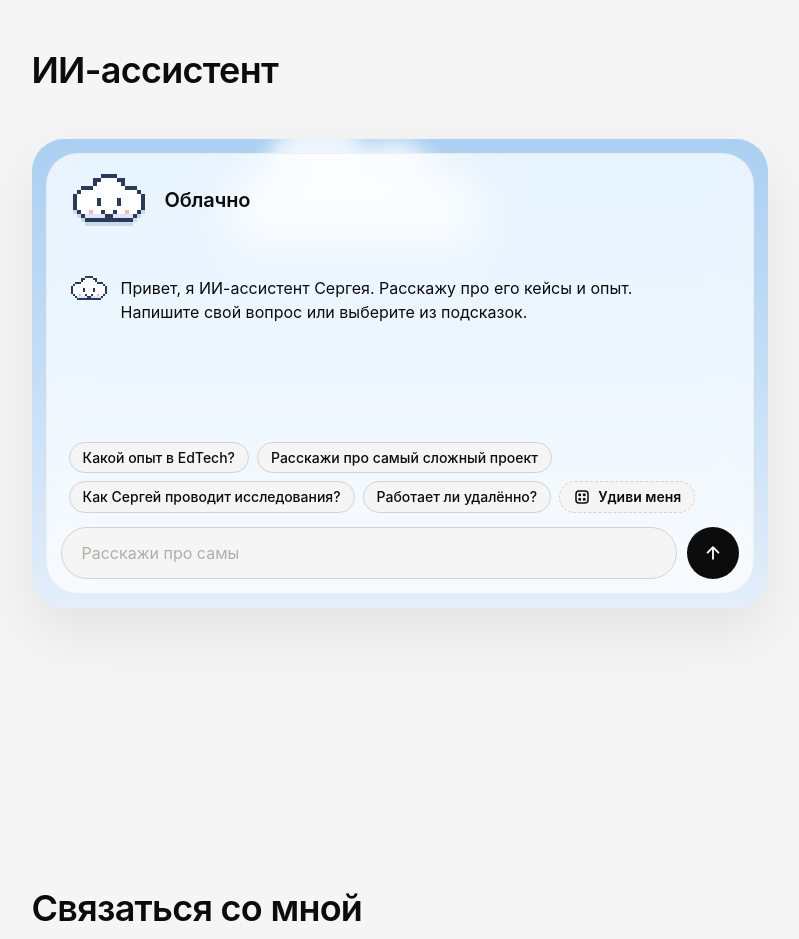
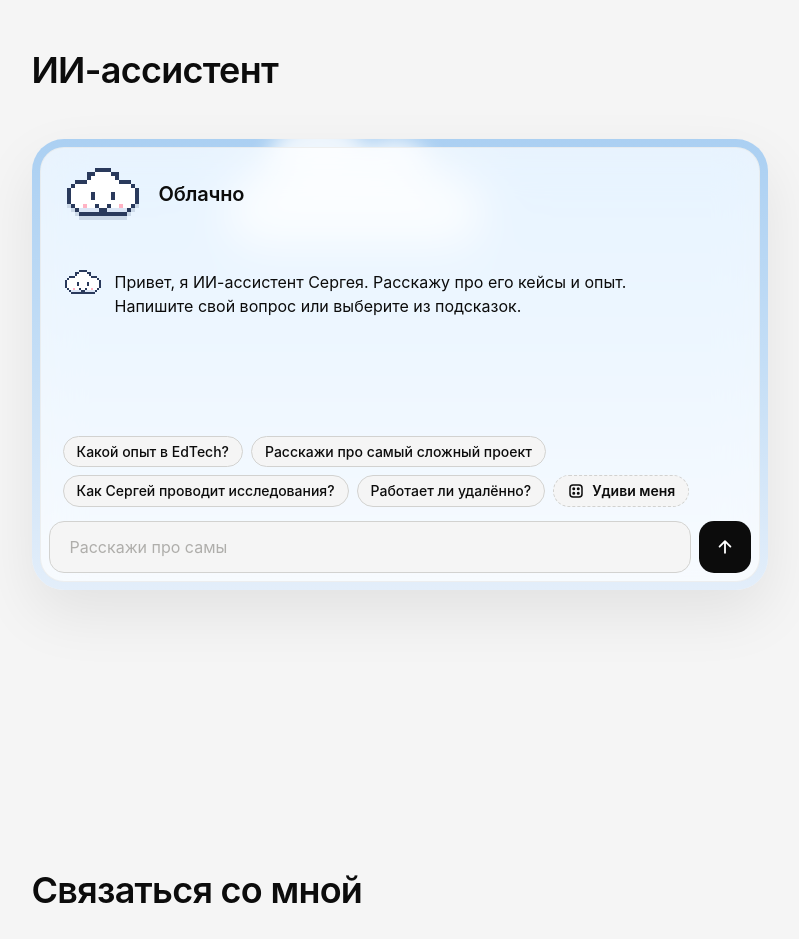
Before and after one commit to svanakov/svanakov-Product-Designer, a plain HTML site: page index.html in a window 1280 px wide. Shown: the part 4540-5479 px from the top of the page, without its empty margins (233-1032 px from the left). Drawn offline with Linux system fonts and the light colour scheme; animation ran at ten frames a second.

Commit message:
Assistant window: concentric border radii (frame, card, input, send button, counter)
Co-Authored-By: Claude Sonnet 5.5 <noreply@anthropic.com>

```diff
--- a/site.css
+++ b/site.css
@@ -437,10 +437,10 @@ body[data-page="home"] { padding-bottom: 88px; }
 .hero [data-hero="2"] { animation-delay: .15s; }
 
 /* ---------- Ассистент: сцена на «небе», стеклянная карточка, живой шар ---------- */
-.ai { position: relative; isolation: isolate; border-radius: 32px; overflow: hidden; padding: 14px; margin-bottom: 56px; background: linear-gradient(180deg, var(--sky-1) -30%, var(--sky-2) 50%, var(--sky-3) 100%); box-shadow: 0 24px 60px var(--shadow); }
+.ai { --r: 32px; --p: 8px; --g: 8px; position: relative; isolation: isolate; border-radius: var(--r); overflow: hidden; padding: var(--p); margin-bottom: 56px; background: linear-gradient(180deg, var(--sky-1) -30%, var(--sky-2) 50%, var(--sky-3) 100%); box-shadow: 0 24px 60px var(--shadow); }
 .ai__sky { position: absolute; inset: 0; z-index: -1; pointer-events: none; overflow: hidden; }
 .ai__card { background: color-mix(in oklch, var(--surface) 74%, transparent); -webkit-backdrop-filter: blur(20px) saturate(1.3); backdrop-filter: blur(20px) saturate(1.3);
-  border: 1px solid color-mix(in oklch, var(--border) 60%, transparent); border-radius: 32px; overflow: hidden; }
+  border: 1px solid color-mix(in oklch, var(--border) 60%, transparent); border-radius: calc(var(--r) - var(--p)); overflow: hidden; }
 .ai__head { display: flex; align-items: center; gap: 16px; padding: 20px 22px 16px; }
 .ai__titles { flex: 1; min-width: 0; }
 .ai__titles h3 { margin: 0; font-size: 20px; font-weight: 600; letter-spacing: -0.01em; }
@@ -457,7 +457,7 @@ body[data-page="home"] { padding-bottom: 88px; }
 .ai__case { display: flex; align-items: center; gap: 12px; margin-top: 12px; padding: 10px 14px 10px 10px; border-radius: 16px; background: var(--bg); border: 1px solid var(--border); text-decoration: none; color: inherit; max-width: 420px;
   transition: border-color .4s ease, transform .6s cubic-bezier(.22, 1, .36, 1), box-shadow .6s cubic-bezier(.22, 1, .36, 1); }
 .ai__case:hover { border-color: var(--accent); transform: translateY(-2px); box-shadow: 0 10px 24px var(--shadow); }
-.ai__case img { width: 64px; height: 44px; object-fit: cover; border-radius: 10px; flex: none; }
+.ai__case img { width: 64px; height: 44px; object-fit: cover; border-radius: 6px; flex: none; }
 .ai__case--tg { padding-left: 16px; }
 .ai__case-t { flex: 1; min-width: 0; display: flex; flex-direction: column; }
 .ai__case-t b { font-size: 16px; font-weight: 600; }
@@ -474,12 +474,12 @@ body[data-page="home"] { padding-bottom: 88px; }
 .ai__chip--dice svg { transition: transform .7s cubic-bezier(.22, 1, .36, 1); }
 .ai__chip--dice:hover svg { transform: rotate(180deg); }
 
-.ai__form { display: flex; gap: 10px; padding: 0 14px 14px; }
+.ai__form { display: flex; gap: var(--g); padding: 0 var(--g) var(--g); --ri: calc(var(--r) - var(--p) - var(--g) - 1px); }
 .ai__field { position: relative; flex: 1; min-width: 0; display: flex; }
-.ai__input { flex: 1; min-width: 0; padding: 14px 130px 14px 20px; border-radius: 999px; border: 1px solid var(--border-strong); background: var(--bg); color: var(--text); font: inherit; font-size: 16px; transition: box-shadow .4s ease, border-color .4s ease; }
+.ai__input { flex: 1; min-width: 0; padding: 14px 130px 14px 20px; border-radius: var(--ri); border: 1px solid var(--border-strong); background: var(--bg); color: var(--text); font: inherit; font-size: 16px; transition: box-shadow .4s ease, border-color .4s ease; }
 .ai__input::placeholder { color: var(--faint); }
 .ai__input:focus { outline: none; border-color: var(--accent); box-shadow: 0 0 0 4px color-mix(in oklch, var(--accent) 22%, transparent); }
-.ai__send { flex: none; width: 52px; height: 52px; border-radius: 50%; border: 0; background: var(--inverse-bg); color: var(--inverse-text); cursor: pointer; display: inline-flex; align-items: center; justify-content: center; transition: transform .5s cubic-bezier(.22, 1, .36, 1), opacity .4s ease; }
+.ai__send { flex: none; width: 52px; height: 52px; border-radius: var(--ri); border: 0; background: var(--inverse-bg); color: var(--inverse-text); cursor: pointer; display: inline-flex; align-items: center; justify-content: center; transition: transform .5s cubic-bezier(.22, 1, .36, 1), opacity .4s ease; }
 .ai__send:hover:not([disabled]) { transform: scale(1.08); }
 .ai__send[disabled] { opacity: .4; cursor: default; }
 .ai__stop { width: 14px; height: 14px; border-radius: 3px; background: currentColor; }
@@ -492,7 +492,7 @@ body[data-page="home"] { padding-bottom: 88px; }
   .ai__caret { animation: blink 1s steps(2) infinite; }
 }
 @keyframes blink { 50% { opacity: 0; } }
-@media (max-width: 720px) { .ai { border-radius: 24px; padding: 8px; } .ai__head { padding: 16px; } .ai__log { padding-left: 16px; padding-right: 16px; } .ai__chips, .ai__foot { padding-left: 16px; padding-right: 16px; } .ai__form { padding: 0 8px 12px; } }
+@media (max-width: 720px) { .ai { --r: 28px; } .ai__head { padding: 16px; } .ai__log { padding-left: 16px; padding-right: 16px; } .ai__chips, .ai__foot { padding-left: 16px; padding-right: 16px; }  }
 
 /* ---------- Пиксельный питомец-облачко ---------- */
 .pet { position: fixed; right: 24px; bottom: 24px; z-index: 25; width: 100px; }
@@ -584,7 +584,7 @@ body[data-page="home"] { padding-bottom: 88px; }
 
 
 /* Плашка «Осталось N» в поле ввода: жирнее, с подсказкой при наведении */
-.ai__count { position: absolute; right: 10px; top: 50%; transform: translateY(-50%); padding: 5px 12px; border-radius: 999px; background: var(--hover-bg); color: var(--text-2); font-size: 14px; font-weight: 600; font-variant-numeric: tabular-nums; white-space: nowrap; cursor: help; transition: background .5s ease, color .5s ease; }
+.ai__count { position: absolute; right: 7px; top: 50%; transform: translateY(-50%); display: inline-flex; align-items: center; height: 36px; box-sizing: border-box; padding: 0 12px; border-radius: max(6px, calc(var(--ri) - 7px)); background: var(--hover-bg); color: var(--text-2); font-size: 14px; font-weight: 600; font-variant-numeric: tabular-nums; white-space: nowrap; cursor: help; transition: background .5s ease, color .5s ease; }
 .ai__count::after { content: attr(data-tip); position: absolute; right: 0; bottom: calc(100% + 10px); width: max-content; max-width: 240px; padding: 8px 12px; border-radius: 10px; background: var(--inverse-bg); color: var(--inverse-text); font-size: 14px; font-weight: 500; line-height: 1.35; white-space: normal; text-align: left; opacity: 0; transform: translateY(4px); pointer-events: none; transition: opacity .3s ease, transform .4s cubic-bezier(.22, 1, .36, 1); }
 .ai__count:hover::after, .ai__count:focus-visible::after { opacity: 1; transform: none; }
 
```
